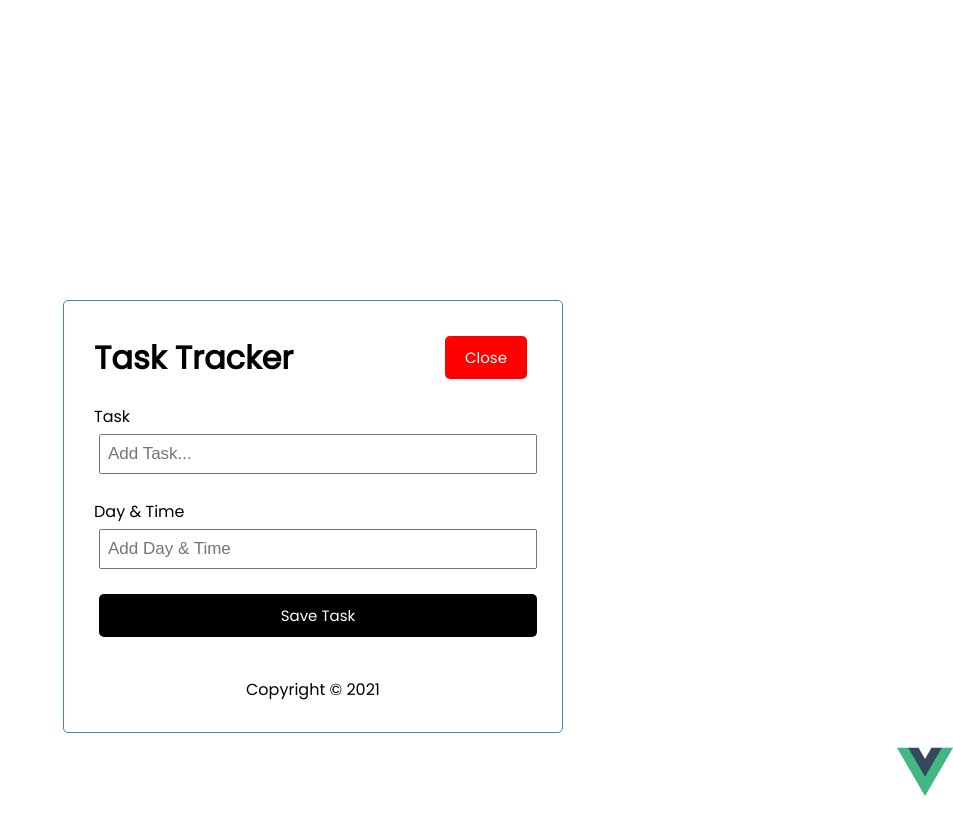
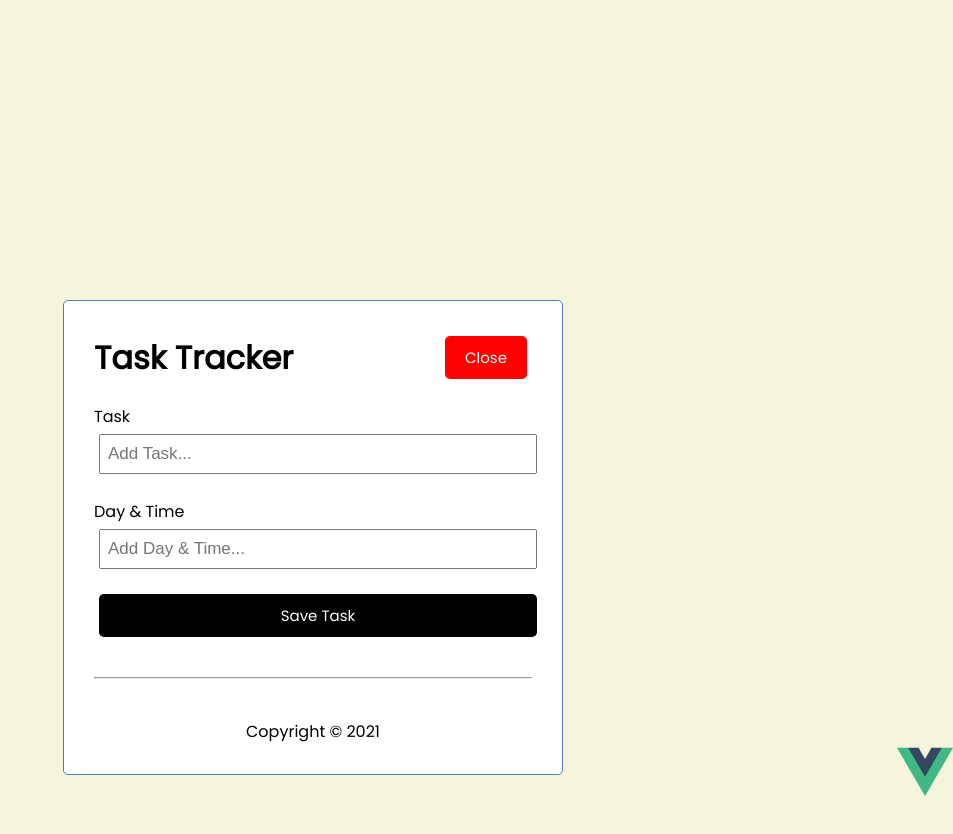
Before and after one commit to masonkimm/vue-task-tracker, a Vue app: page / in a window 1280 px wide. Both pictures are taken after a click on the button "Add Task". Shown: the top 834 px of the page, without its empty margins (327-1280 px from the left). Built offline with nearby package versions, Linux system fonts and the light colour scheme.

Commit message:
css and readMe.md updated

```diff
--- a/src/App.vue
+++ b/src/App.vue
@@ -9,6 +9,7 @@
     <div v-show="showAddTask">
       <AddTask @add-task="addTask" />
     </div>
+    <hr />
     <Tasks
       @toggle-reminder="toggleReminder"
       :tasks="tasks"
@@ -91,6 +92,7 @@ export default {
 
 body {
   font-family: 'Poppins', sans-serif;
+  background-color: beige;
 }
 
 .container {
@@ -99,6 +101,7 @@ body {
   overflow: auto;
   min-height: 300px;
   border: 1px solid steelblue;
+  background-color: white;
   padding: 30px;
   border-radius: 5px;
 }
--- a/src/components/AddTask.vue
+++ b/src/components/AddTask.vue
@@ -10,7 +10,7 @@
         type="text"
         v-model="day"
         name="day"
-        placeholder="Add Day & Time"
+        placeholder="Add Day & Time..."
       />
     </div>
     <input type="submit" value="Save Task" class="btn btn-block" />
```
Also changed, not shown: src/assets/projectDemo.png (added), 8 other files (tests, documents, lock files or other folders).
